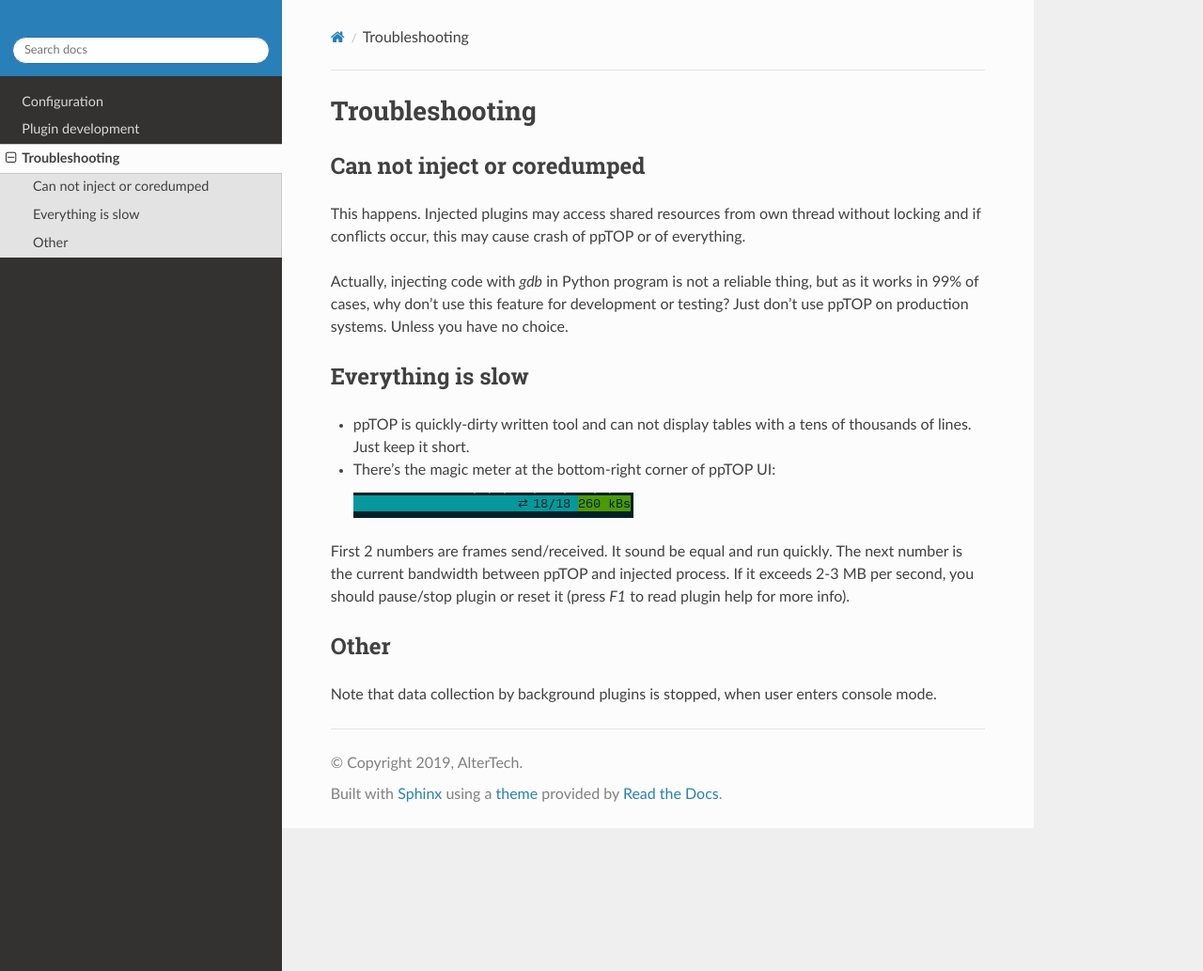
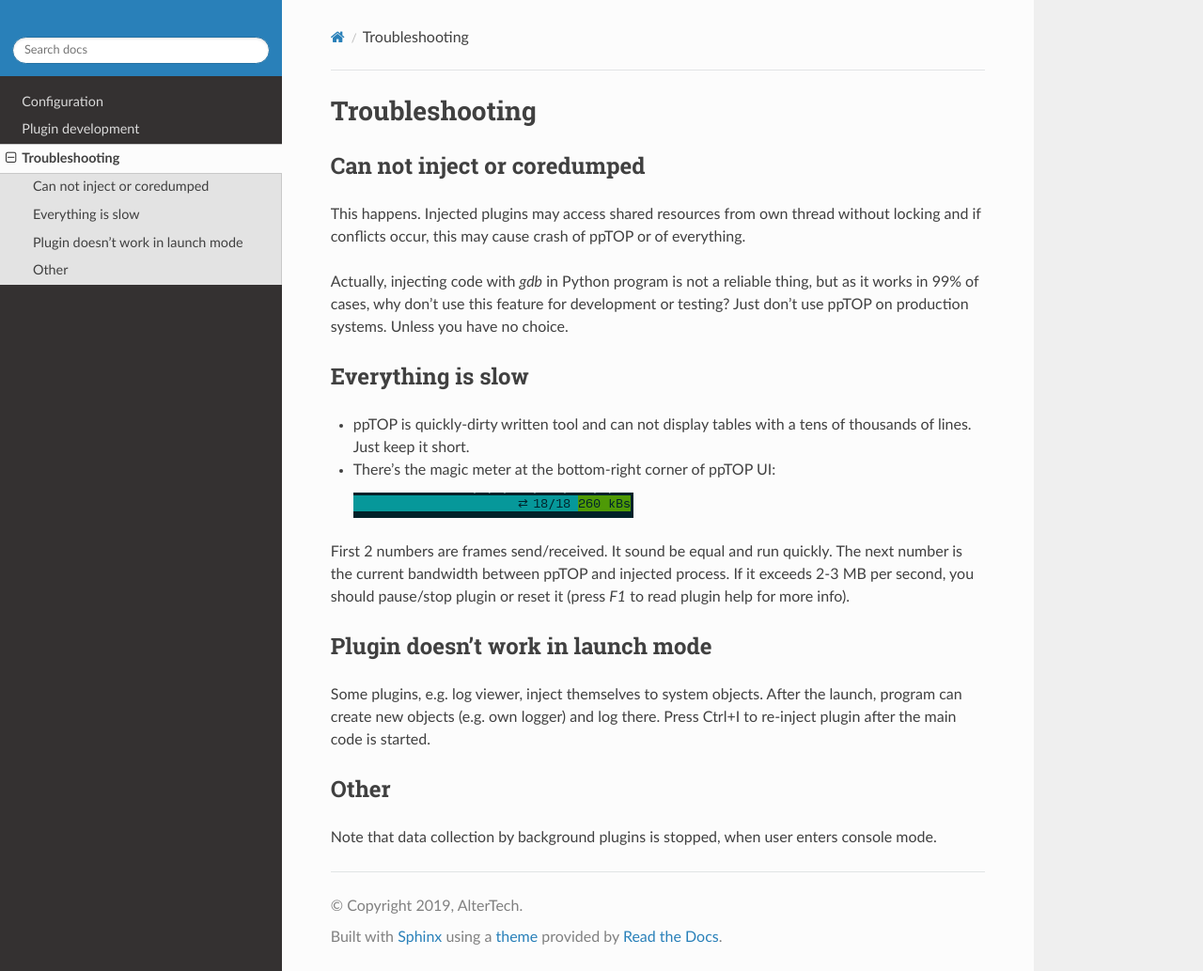
Before and after one commit to alttch/pptop, a Sphinx documentation site: the page built from doc/troubleshooting.rst, in a window 1280 px wide and 1033 px high. Shown: the whole window at 94% size. Built offline with Sphinx 7.4.7 and the Read the Docs theme 2.0.0, drawn with Linux system fonts in a browser that asks for light colours.

Commit message:
re-inject doc warn

```diff
--- a/doc/troubleshooting.rst
+++ b/doc/troubleshooting.rst
@@ -28,6 +28,13 @@ The next number is the current bandwidth between ppTOP and injected process. If
 it exceeds 2-3 MB per second, you should pause/stop plugin or reset it (press
 *F1* to read plugin help for more info).
 
+Plugin doesn't work in launch mode
+==================================
+
+Some plugins, e.g. log viewer, inject themselves to system objects. After the
+launch, program can create new objects (e.g. own logger) and log there. Press
+Ctrl+I to re-inject plugin after the main code is started.
+
 Other
 =====
 
```
